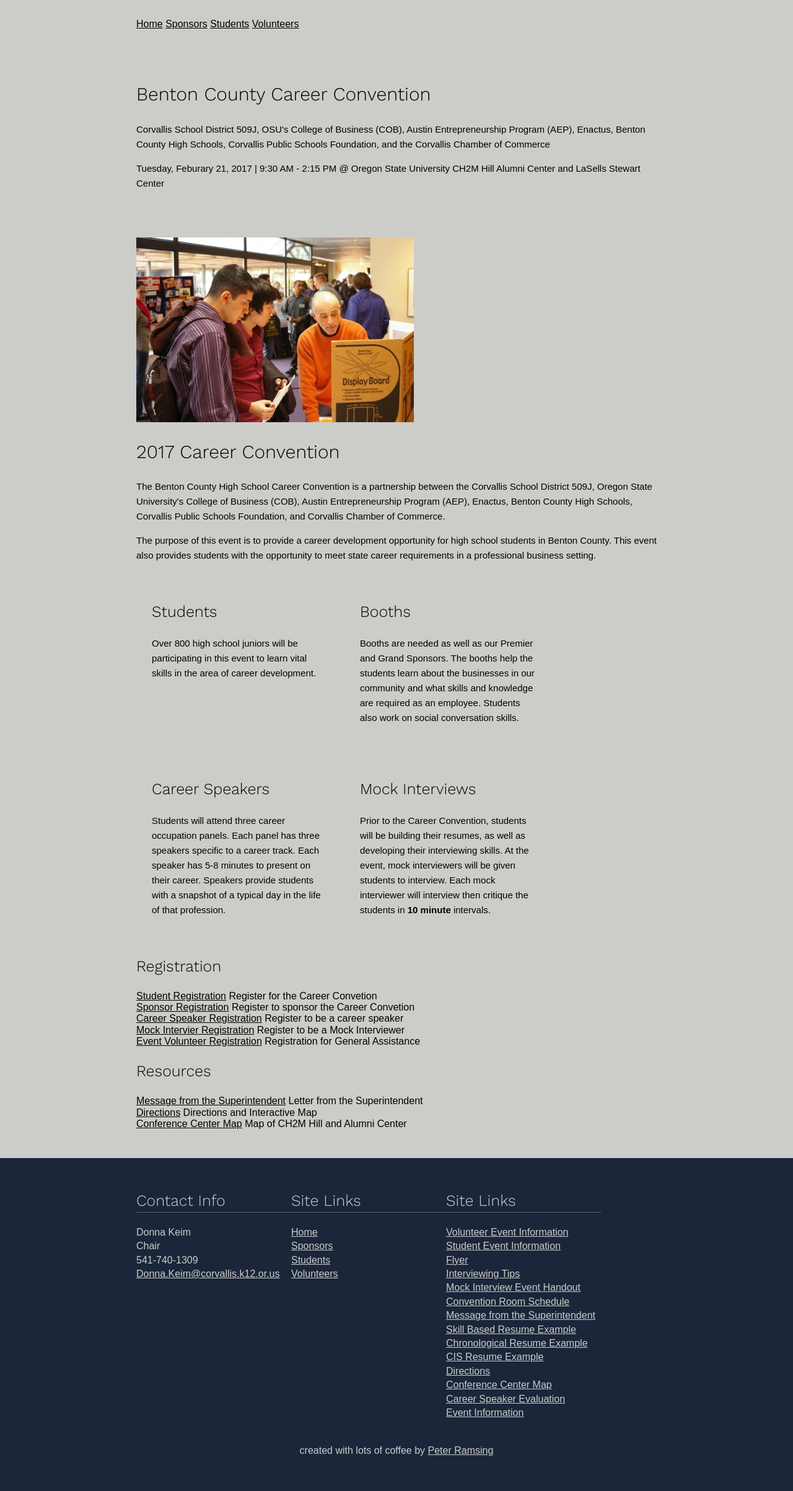
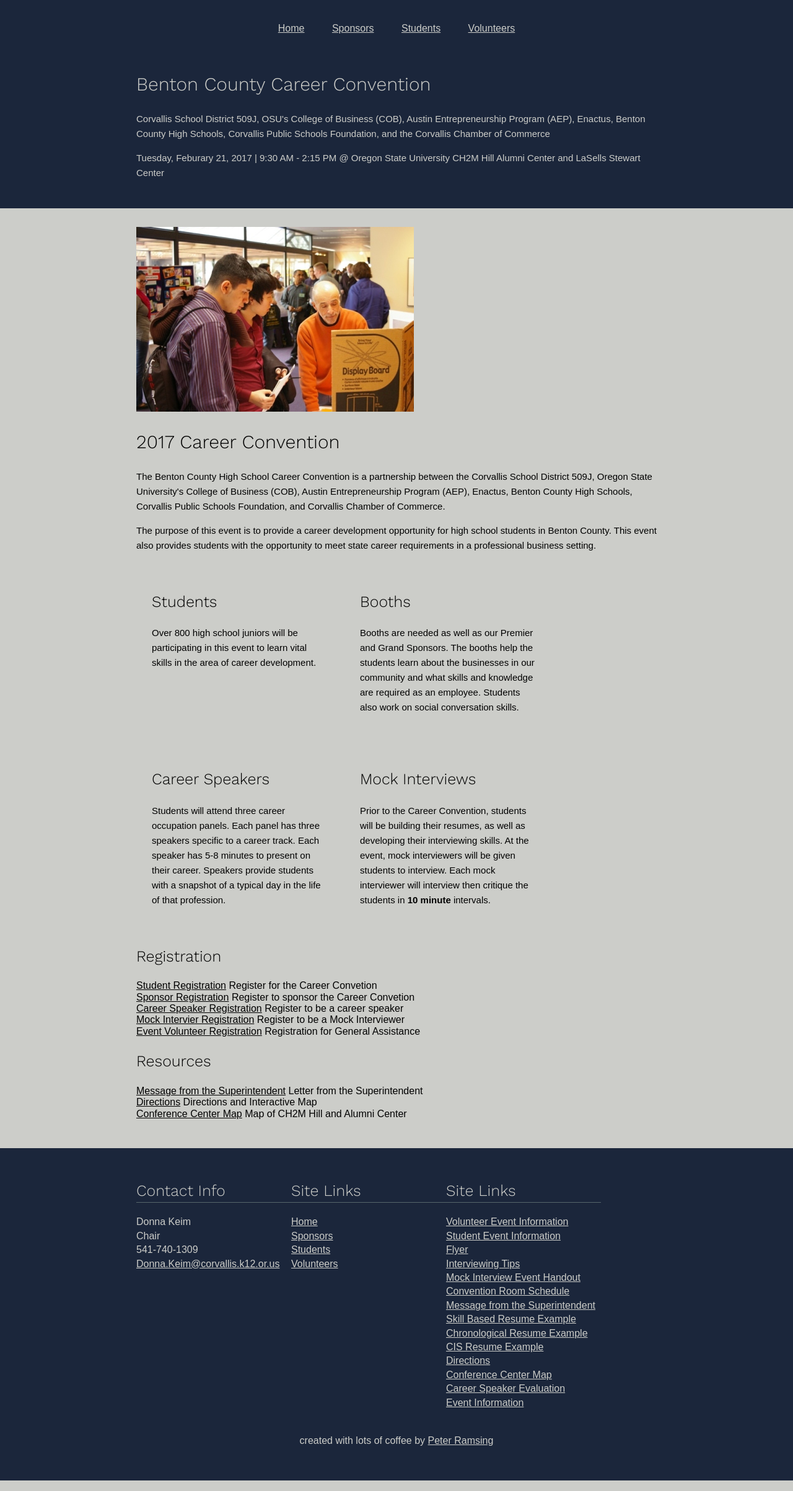
Before and after one commit to peterramsing/benton-county-career-convention, a Jekyll site: the page built from index.html, in a window 1280 px wide. Shown: the whole page at 62% size. Built offline with Jekyll 4.4.1, drawn with Linux system fonts in a browser that asks for light colours.

Commit message:
Styles header

```diff
--- a/_includes/header.html
+++ b/_includes/header.html
@@ -1,5 +1,5 @@
 <header class="site-header">
-  <nav data-wrap="container">
+  <nav class="site-header__navigation" data-wrap="container">
     {% for page in site.pages %}
       {% if page.title %}
         {% if page.navigation %}
@@ -20,5 +20,4 @@
       {{ site.cc-day }}, {{ site.cc-month }} {{ site.cc-date }}, {{ site.cc-year }} | {{ site.cc-start-time }} - {{ site.cc-end-time }} @ {{ site.cc-location }}
     </p>
   </div>
-
 </header>
--- a/_sass/_base.scss
+++ b/_sass/_base.scss
@@ -75,6 +75,26 @@ a:focus {
   color: inherit;
 }
 
+// Header
+.site-header {
+  margin: 0;
+  background-color: $color2;
+  color: $color4;
+}
+
+.site-header__navigation {
+  @include clearfix;
+  padding-bottom: 0;
+  text-align: center;
+}
+
+.site-header__nav-link {
+  line-height: 2rem;
+
+  @media (min-width: $medium) {
+    padding: 0 20px;
+  }
+}
 
 // Footer
 .site-footer {
```
